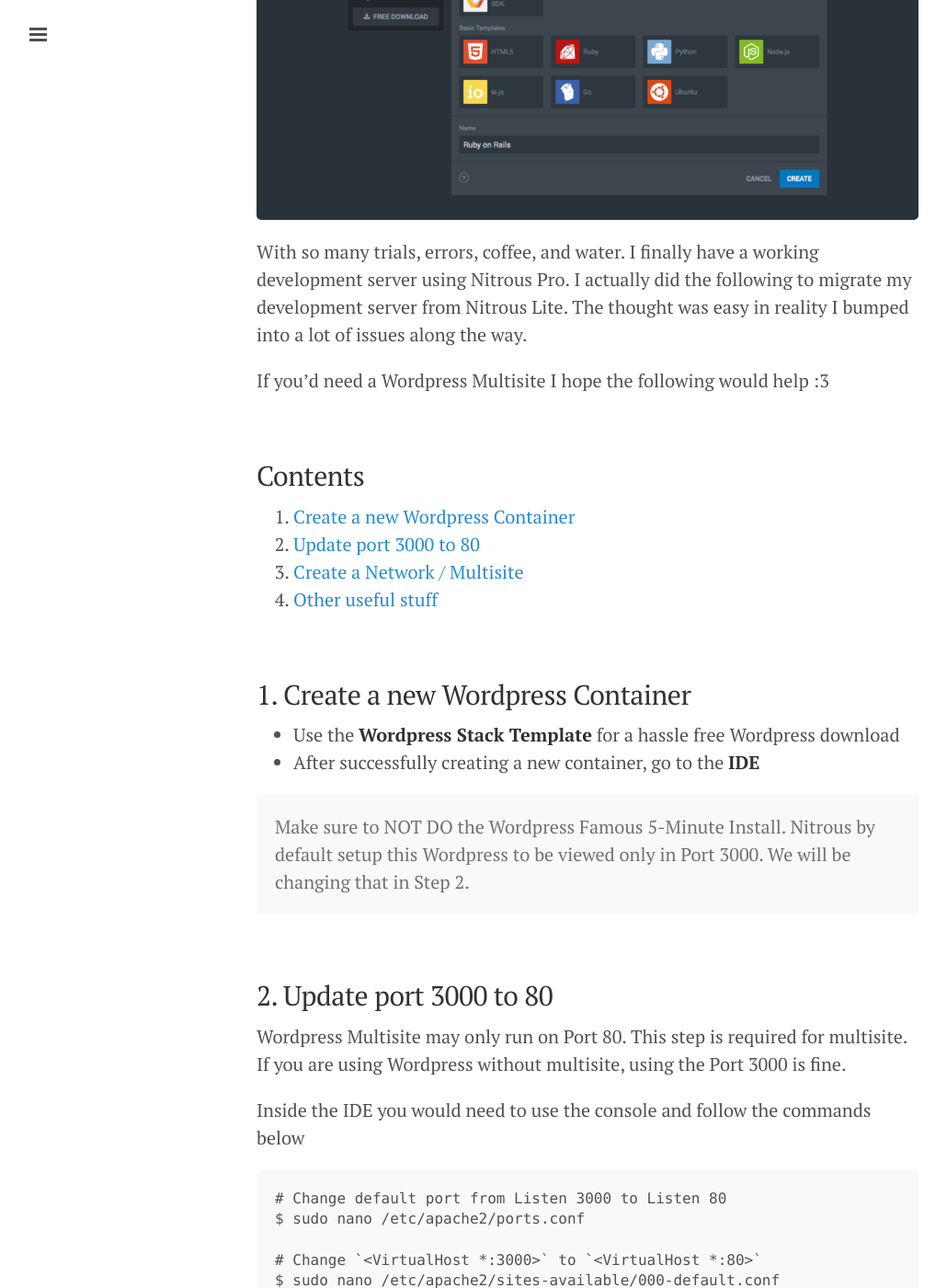
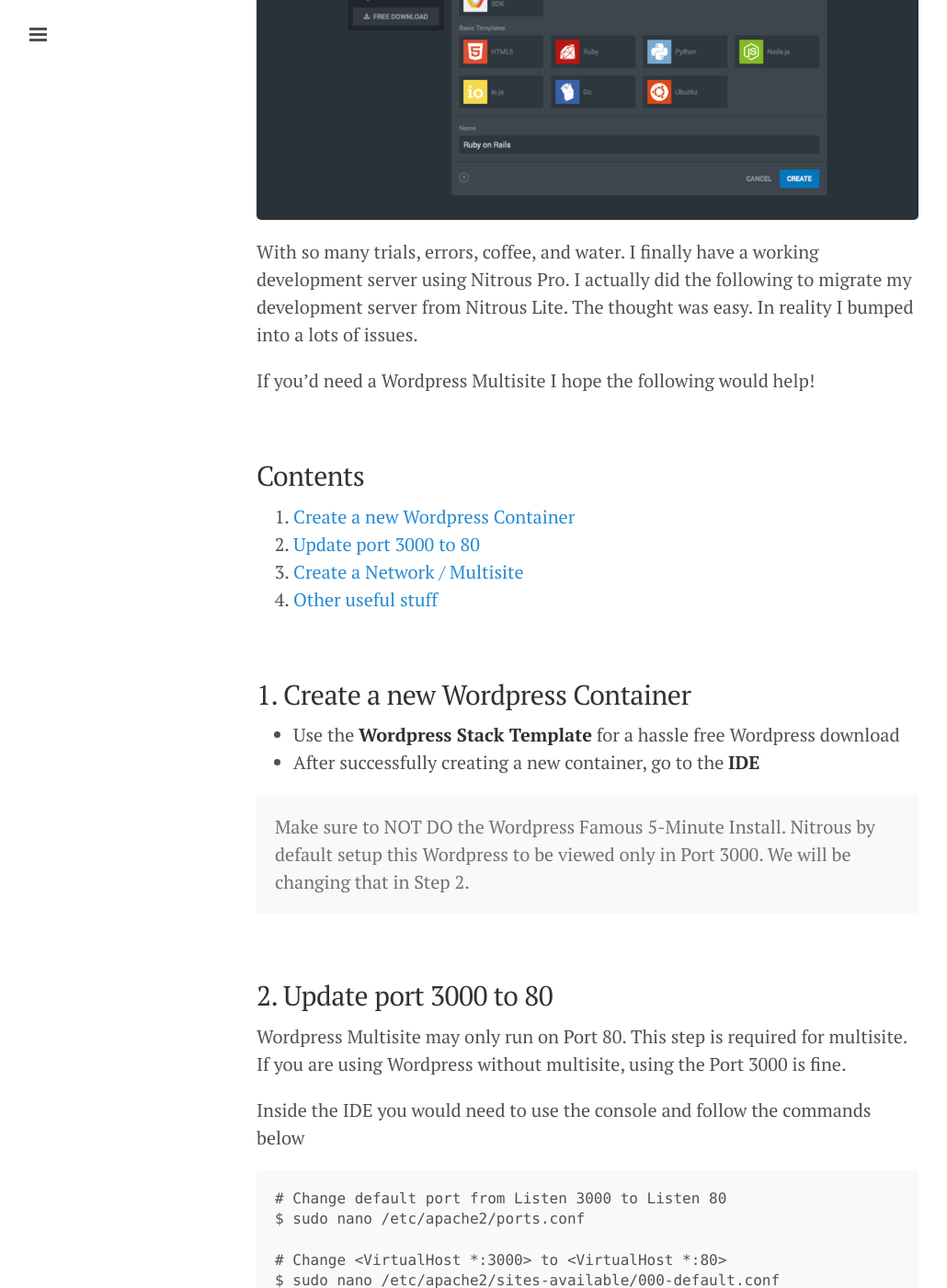
Before and after one commit to monnoval/monnoval.github.io, a Jekyll site: the page built from _posts/2015-06-10-create-wordpress-multisite-in-nitrous-pro.md, in a window 1280 px wide and 1400 px high, scrolled down 467 px. Shown: the whole window at 92% size, without its empty margins (1-1031 px from the left). Built offline with Jekyll 4.4.1, drawn with Linux system fonts in a browser that asks for light colours; Markdown is read by kramdown in place of the engine named in the settings; some of the changed text lies outside the part shown.

Commit message:
Minor changes

```diff
--- a/_posts/2015-06-10-create-wordpress-multisite-in-nitrous-pro.md
+++ b/_posts/2015-06-10-create-wordpress-multisite-in-nitrous-pro.md
@@ -5,9 +5,9 @@ title: Create Wordpress Multisite in the new Nitrous Pro
 
 ![]({{ site.baseurl }}public/images/2015-06-10-01.png)
 
-With so many trials, errors, coffee, and water. I finally have a working development server using Nitrous Pro. I actually did the following to migrate my development server from Nitrous Lite. The thought was easy in reality I bumped into a lot of issues along the way.
+With so many trials, errors, coffee, and water. I finally have a working development server using Nitrous Pro. I actually did the following to migrate my development server from Nitrous Lite. The thought was easy. In reality I bumped into a lots of issues.
 
-If you'd need a Wordpress Multisite I hope the following would help :3
+If you'd need a Wordpress Multisite I hope the following would help!
 
 <!--more-->
 
@@ -45,7 +45,7 @@ Inside the IDE you would need to use the console and follow the commands below
 # Change default port from Listen 3000 to Listen 80
 $ sudo nano /etc/apache2/ports.conf
 
-# Change `<VirtualHost *:3000>` to `<VirtualHost *:80>`
+# Change <VirtualHost *:3000> to <VirtualHost *:80>
 $ sudo nano /etc/apache2/sites-available/000-default.conf
 
 # Still in 000-default.conf add the following
```
